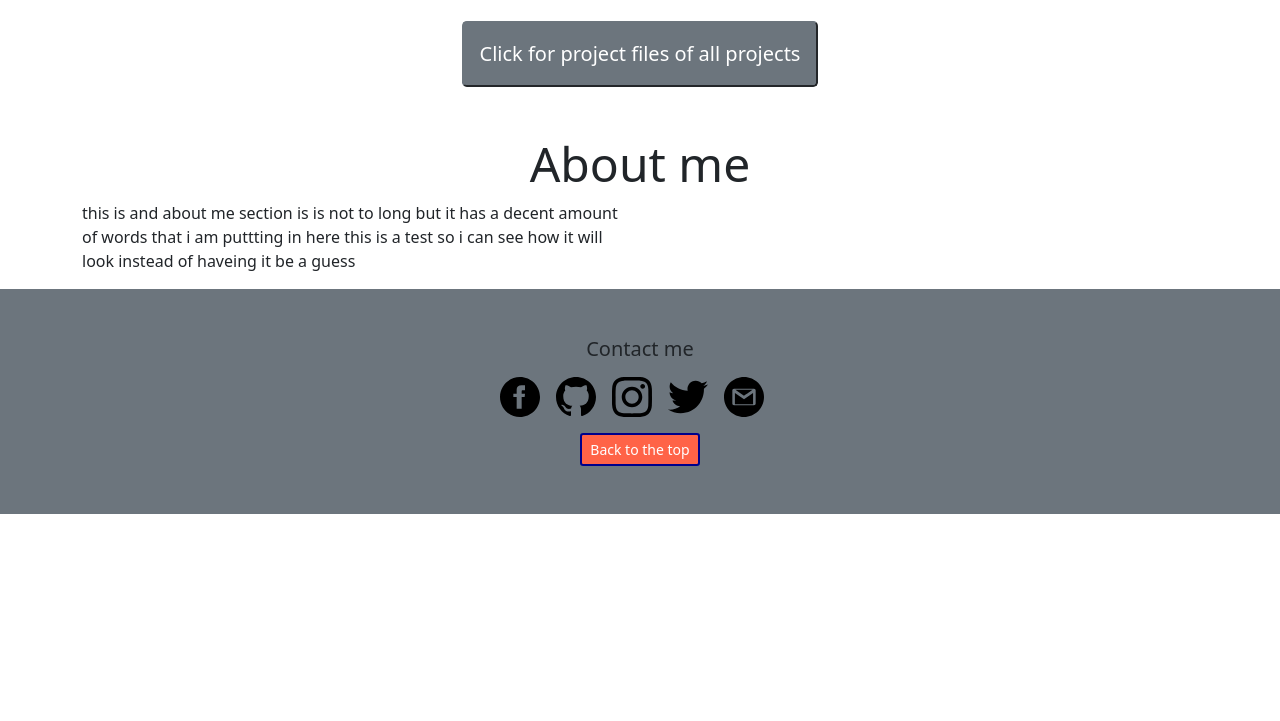
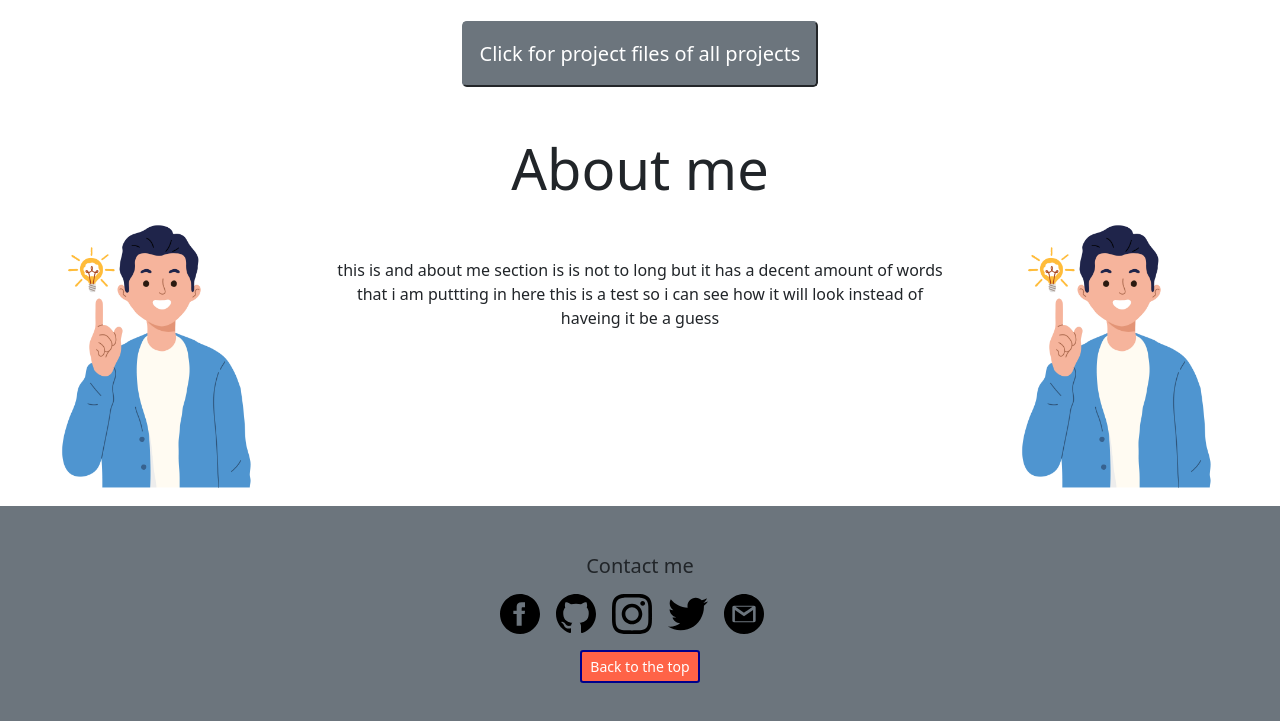
Before and after one commit to Ben-con/Ben-con.github.io, a plain HTML site: page index.html in a window 1280 px wide. Shown: the part 1415-2136 px from the top of the page. Before the commit the page ends 1929 px from the top, so only its background shows below. Drawn offline with nearby package versions, Linux system fonts and the light colour scheme.

Commit message:
newest update

```diff
--- a/css/styles.css
+++ b/css/styles.css
@@ -40,3 +40,13 @@
     color: white;
     background-color: tomato;
 }
+
+.about-hidden{
+    display: none;
+}
+
+@media screen and (min-width: 768px) {
+    .about-hidden{
+        display: block;
+    }
+}
--- a/index.html
+++ b/index.html
@@ -105,14 +105,17 @@
           </div>
         </div>
       </div>
-      <div class="container">
-        <h1 class="display-5 text-center mb-2">About me</h1>
+      <div class="container-fluid text-center">
+        <h1 class="display-4 text-center mb-2">About me</h1>
         <div class="row">
-          <div class="col-6">
+          <div class=" col-7 col-md-3">
+            <img class="img-fluid " src="images/man.jpg">
+          </div>
+          <div class=" col-12 col-md-6 py-5">
             <p>this is and about me section is is not to long but it has a decent amount of words that i am puttting in here this is a test so i can see how it will look instead of haveing it be a guess</p>
           </div>
-          <div class="col-6">
-            <img></img>
+          <div class="col-md-3 about-hidden ">
+            <img class="img-fluid" src="images/man.jpg">
           </div>
         </div>
       </div>
```
Also changed, not shown: images/man.jpg (added), 2 other files.
